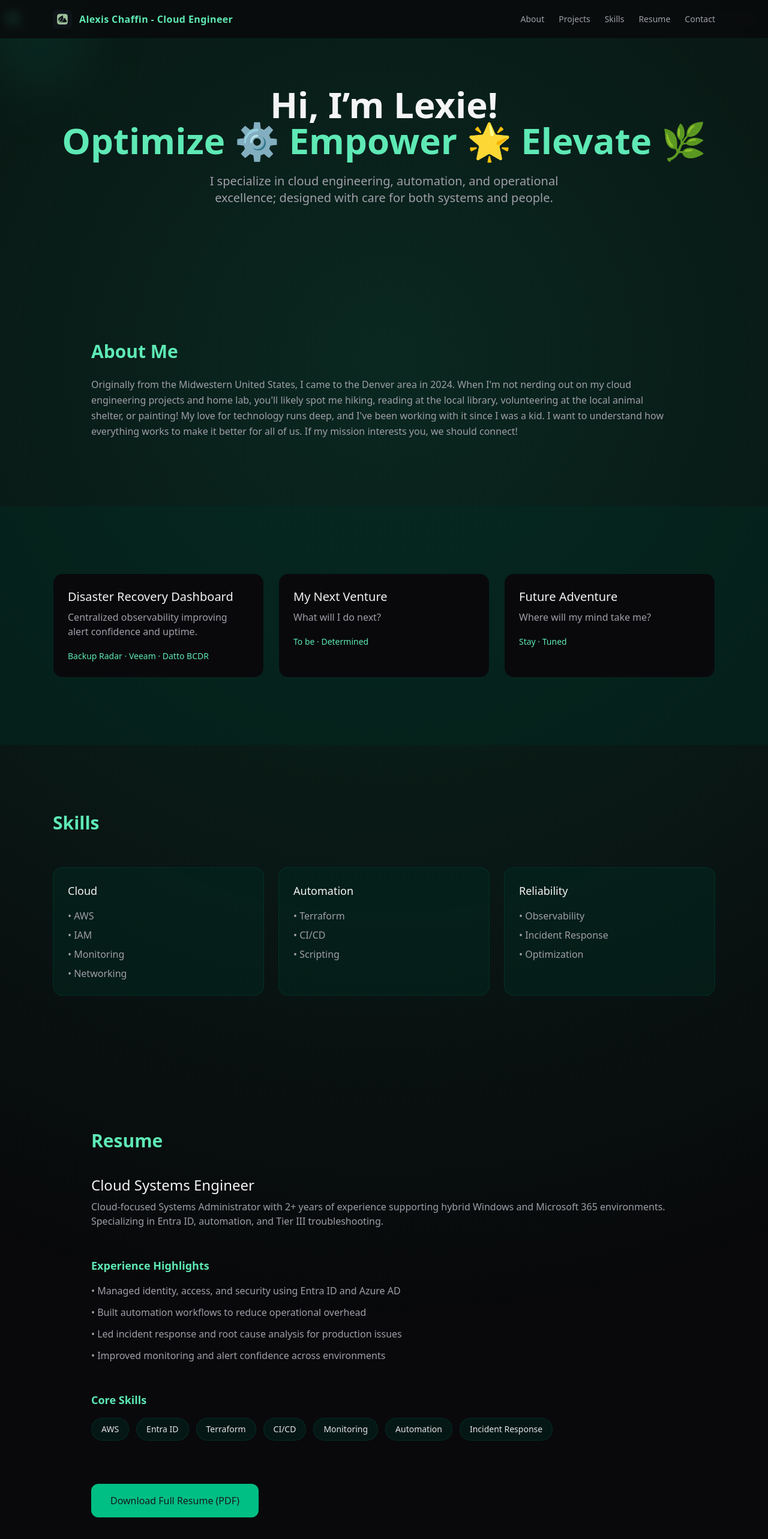
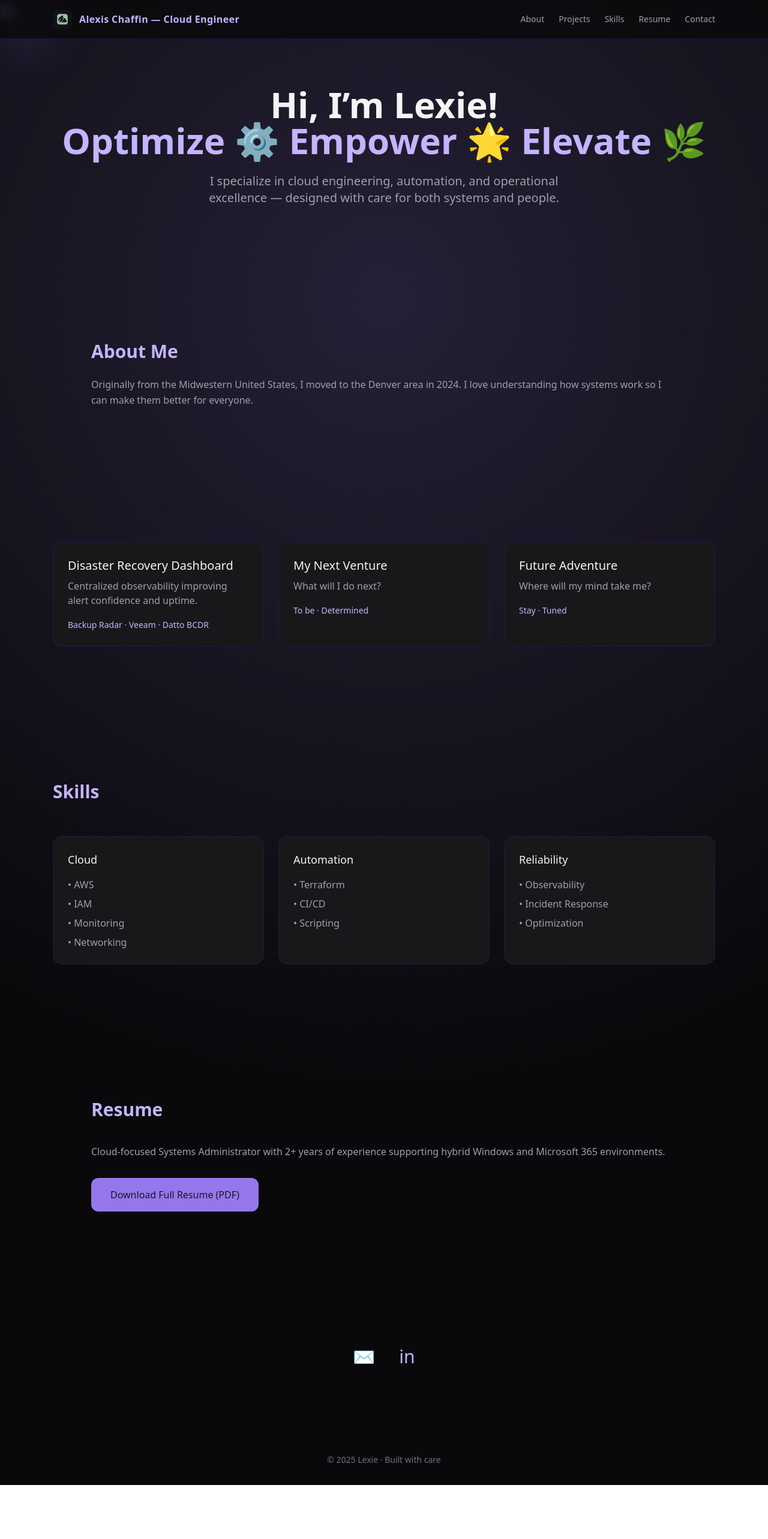
Before and after one commit to alexis-brianna/my-portfolio, a React (Vite) app: page / in a window 1280 px wide. Shown: the top 2566 px of the page at 60% size. After the commit the page ends 2476 px from the top, so only its background shows below. Built offline with nearby package versions, Linux system fonts and the light colour scheme.

Commit message:
Major UI/UX overhaul

```diff
--- a/src/App.tsx
+++ b/src/App.tsx
@@ -26,7 +26,7 @@ function CursorGlow() {
   useEffect(() => {
     const move = (e: MouseEvent) => {
       if (!ref.current) return;
-      ref.current.style.transform = `translate(${e.clientX - 60}px, ${e.clientY - 60}px)`;
+      ref.current.style.transform = `translate(${e.clientX - 40}px, ${e.clientY - 40}px)`;
     };
     window.addEventListener("mousemove", move);
     return () => window.removeEventListener("mousemove", move);
@@ -35,7 +35,7 @@ function CursorGlow() {
   return (
     <div
       ref={ref}
-      className="pointer-events-none fixed top-0 left-0 w-[120px] h-[120px] rounded-full bg-emerald-400/20 blur-3xl z-0"
+      className="pointer-events-none fixed top-0 left-0 w-[80px] h-[80px] rounded-full bg-violet-400/20 blur-2xl z-0"
     />
   );
 }
@@ -45,21 +45,21 @@ function CursorGlow() {
 function Fireflies() {
   return (
     <div className="pointer-events-none fixed inset-0 z-0">
-      {Array.from({ length: 24 }).map((_, i) => (
+      {Array.from({ length: 20 }).map((_, i) => (
         <motion.span
           key={i}
-          className="absolute w-1.5 h-1.5 rounded-full bg-emerald-300/80 blur-sm"
+          className="absolute w-1.5 h-1.5 rounded-full bg-violet-300/70 blur-sm"
           initial={{
             x: Math.random() * window.innerWidth,
             y: Math.random() * window.innerHeight,
           }}
           animate={{
-            y: [-30, 30, -30],
-            x: [-20, 20, -20],
-            opacity: [0.4, 1, 0.4],
+            y: [-20, 20, -20],
+            x: [-10, 10, -10],
+            opacity: [0.3, 0.9, 0.3],
           }}
           transition={{
-            duration: 10 + Math.random() * 6,
+            duration: 12 + Math.random() * 6,
             repeat: Infinity,
             ease: "easeInOut",
           }}
@@ -69,11 +69,37 @@ function Fireflies() {
   );
 }
 
+/* ---------------- DATA ---------------- */
+
+type Project = {
+  title: string;
+  description: string;
+  stack: string;
+};
+
+const projectData: Project[] = [
+  {
+    title: "Disaster Recovery Dashboard",
+    description: "Centralized observability improving alert confidence and uptime.",
+    stack: "Backup Radar · Veeam · Datto BCDR",
+  },
+  {
+    title: "My Next Venture",
+    description: "What will I do next?",
+    stack: "To be · Determined",
+  },
+  {
+    title: "Future Adventure",
+    description: "Where will my mind take me?",
+    stack: "Stay · Tuned",
+  },
+];
+
 /* ---------------- APP ---------------- */
 
 export default function App() {
   const { scrollY } = useScroll();
-  const bgY = useTransform(scrollY, [0, 600], [0, -120]);
+  const bgY = useTransform(scrollY, [0, 600], [0, -100]);
 
   return (
     <div className="relative bg-zinc-950 text-zinc-100 min-h-screen font-sans antialiased overflow-hidden">
@@ -82,7 +108,7 @@ export default function App() {
 
       <motion.div
         style={{ y: bgY }}
-        className="absolute inset-0 bg-[radial-gradient(circle_at_50%_20%,rgba(16,185,129,0.18),transparent_65%)] z-0"
+        className="absolute inset-0 bg-[radial-gradient(circle_at_50%_20%,rgba(167,139,250,0.18),transparent_65%)] z-0"
       />
 
       <Navbar />
@@ -101,18 +127,18 @@ export default function App() {
 
 function Navbar() {
   return (
-    <nav className="fixed top-0 w-full z-50 bg-zinc-950/80 backdrop-blur border-b border-emerald-900/40">
+    <nav className="fixed top-0 w-full z-50 bg-zinc-950/80 backdrop-blur border-b border-violet-900/30">
       <div className="max-w-6xl mx-auto px-6 py-4 flex justify-between items-center">
         <div className="flex items-center gap-3">
           <img src="/favicon.jpg" className="w-8 h-8 rounded-lg" />
-          <span className="font-semibold tracking-wide text-emerald-300">
-            Alexis Chaffin - Cloud Engineer
+          <span className="font-semibold tracking-wide text-violet-300">
+            Alexis Chaffin — Cloud Engineer
           </span>
         </div>
 
         <div className="hidden md:flex space-x-6 text-sm text-zinc-400">
           {["about", "projects", "skills", "resume", "contact"].map((id) => (
-            <a key={id} href={`#${id}`} className="hover:text-emerald-300 transition">
+            <a key={id} href={`#${id}`} className="hover:text-violet-300 transition">
               {id.charAt(0).toUpperCase() + id.slice(1)}
             </a>
           ))}
@@ -130,15 +156,12 @@ function Hero() {
       <motion.div variants={stagger} initial="hidden" animate="visible">
         <motion.h1 variants={fadeUp} className="text-5xl md:text-6xl font-bold mb-6">
           Hi, I’m Lexie!
-
           <br />
-          <span className="text-emerald-300">
-            Optimize ⚙️ Empower 🌟 Elevate 🌿
-          </span>
+          <span className="text-violet-300">Optimize ⚙️ Empower 🌟 Elevate 🌿</span>
         </motion.h1>
 
         <motion.p variants={fadeUp} className="text-xl text-zinc-400 max-w-2xl mx-auto">
-          I specialize in cloud engineering, automation, and operational excellence;
+          I specialize in cloud engineering, automation, and operational excellence —
           designed with care for both systems and people.
         </motion.p>
       </motion.div>
@@ -152,16 +175,10 @@ function About() {
   return (
     <section id="about" className="max-w-5xl mx-auto px-6 py-28 relative z-10">
       <motion.div variants={fadeUp} initial="hidden" whileInView="visible">
-        <h2 className="text-3xl font-semibold mb-6 text-emerald-300">About Me</h2>
+        <h2 className="text-3xl font-semibold mb-6 text-violet-300">About Me</h2>
         <p className="text-zinc-400 leading-relaxed">
-          Originally from the Midwestern United States, I came to the Denver area in 2024.
-          When I'm not nerding out on my cloud engineering projects and home lab, you'll
-          likely spot me hiking, reading at the local library, volunteering at the local
-          animal shelter, or painting!
-
-          My love for technology runs deep, and I've been working with it since I was a kid.
-          I want to understand how everything works to make it better for all of us. If my mission
-          interests you, we should connect!
+          Originally from the Midwestern United States, I moved to the Denver area in 2024.
+          I love understanding how systems work so I can make them better for everyone.
         </p>
       </motion.div>
     </section>
@@ -170,27 +187,9 @@ function About() {
 
 /* ---------------- PROJECTS ---------------- */
 
-const projectData = [
-  {
-    title: "Disaster Recovery Dashboard",
-    description: "Centralized observability improving alert confidence and uptime.",
-    stack: "Backup Radar · Veeam · Datto BCDR",
-  },
-  {
-    title: "My Next Venture",
-    description: "What will I do next?",
-    stack: "To be · Determined",
-  },
-  {
-    title: "Future Adventure",
-    description: "Where will my mind take me?",
-    stack: "Stay · Tuned",
-  },
-];
-
 function Projects() {
   return (
-    <section id="projects" className="bg-emerald-950/40 py-28 relative z-10">
+    <section id="projects" className="py-28 relative z-10">
       <div className="max-w-6xl mx-auto px-6 grid md:grid-cols-3 gap-6">
         {projectData.map((p) => (
           <motion.div
@@ -199,11 +198,11 @@ function Projects() {
             initial="hidden"
             whileInView="visible"
             whileHover={{ y: -6, scale: 1.02 }}
-            className="p-6 rounded-2xl bg-zinc-950 border border-emerald-900/40"
+            className="p-6 rounded-2xl bg-zinc-900 border border-violet-900/30"
           >
             <h3 className="text-xl mb-2">{p.title}</h3>
             <p className="text-zinc-400 mb-4">{p.description}</p>
-            <span className="text-sm text-emerald-300">{p.stack}</span>
+            <span className="text-sm text-violet-300">{p.stack}</span>
           </motion.div>
         ))}
       </div>
@@ -216,7 +215,7 @@ function Projects() {
 function Skills() {
   return (
     <section id="skills" className="max-w-6xl mx-auto px-6 py-28 relative z-10">
-      <h2 className="text-3xl font-semibold mb-14 text-emerald-300">Skills</h2>
+      <h2 className="text-3xl font-semibold mb-14 text-violet-300">Skills</h2>
 
       <div className="grid md:grid-cols-3 gap-6 text-zinc-400">
         <SkillBlock title="Cloud" items={["AWS", "IAM", "Monitoring", "Networking"]} />
@@ -229,11 +228,17 @@ function Skills() {
 
 function SkillBlock({ title, items }: { title: string; items: string[] }) {
   return (
-    <motion.div variants={fadeUp} initial="hidden" whileInView="visible"
-      className="p-6 rounded-2xl bg-emerald-950/40 border border-emerald-900/40">
+    <motion.div
+      variants={fadeUp}
+      initial="hidden"
+      whileInView="visible"
+      className="p-6 rounded-2xl bg-zinc-900 border border-violet-900/30"
+    >
       <h3 className="text-lg font-medium mb-4 text-zinc-100">{title}</h3>
       <ul className="space-y-2">
-        {items.map((i) => <li key={i}>• {i}</li>)}
+        {items.map((i) => (
+          <li key={i}>• {i}</li>
+        ))}
       </ul>
     </motion.div>
   );
@@ -244,97 +249,38 @@ function SkillBlock({ title, items }: { title: string; items: string[] }) {
 function Resume() {
   return (
     <section id="resume" className="max-w-5xl mx-auto px-6 py-28 relative z-10">
-      <motion.h2
-        variants={fadeUp}
-        initial="hidden"
-        whileInView="visible"
-        className="text-3xl font-semibold mb-10 text-emerald-300"
-      >
-        Resume
-      </motion.h2>
+      <h2 className="text-3xl font-semibold mb-10 text-violet-300">Resume</h2>
 
-      <motion.div
-        variants={fadeUp}
-        initial="hidden"
-        whileInView="visible"
-        className="space-y-12"
-      >
-        {/* Header */}
-        <div>
-          <h3 className="text-2xl font-medium text-zinc-100">
-            Cloud Systems Engineer
-          </h3>
-          <p className="text-zinc-400 mt-2">
-            Cloud-focused Systems Administrator with 2+ years of experience
-            supporting hybrid Windows and Microsoft 365 environments.
-            Specializing in Entra ID, automation, and Tier III troubleshooting.
+      <p className="text-zinc-400 mb-8">
+        Cloud-focused Systems Administrator with 2+ years of experience supporting
+        hybrid Windows and Microsoft 365 environments.
       </p>
-        </div>
 
-        {/* Experience */}
-        <div>
-          <h4 className="text-lg font-semibold text-emerald-300 mb-4">
-            Experience Highlights
-          </h4>
-          <ul className="space-y-3 text-zinc-400">
-            <li>• Managed identity, access, and security using Entra ID and Azure AD</li>
-            <li>• Built automation workflows to reduce operational overhead</li>
-            <li>• Led incident response and root cause analysis for production issues</li>
-            <li>• Improved monitoring and alert confidence across environments</li>
-          </ul>
-        </div>
-
-        {/* Skills */}
-        <div>
-          <h4 className="text-lg font-semibold text-emerald-300 mb-4">
-            Core Skills
-          </h4>
-          <div className="flex flex-wrap gap-3">
-            {[
-              "AWS",
-              "Entra ID",
-              "Terraform",
-              "CI/CD",
-              "Monitoring",
-              "Automation",
-              "Incident Response",
-            ].map((skill) => (
-              <span
-                key={skill}
-                className="px-4 py-2 rounded-full bg-emerald-950/40 border border-emerald-900/40 text-sm text-zinc-200"
-              >
-                {skill}
-              </span>
-            ))}
-          </div>
-        </div>
-
-        {/* Download */}
-        <div className="pt-6">
       <a
         href="/Alexis-Chaffin-Resume.pdf"
         download
-            className="inline-flex items-center gap-2 px-8 py-4 rounded-xl bg-emerald-400/90 hover:bg-emerald-300 text-zinc-900 font-medium transition"
+        className="inline-flex px-8 py-4 rounded-xl bg-violet-400/90 hover:bg-violet-300 text-zinc-900 font-medium transition"
       >
         Download Full Resume (PDF)
       </a>
-        </div>
-      </motion.div>
     </section>
   );
 }
-
 
 /* ---------------- CONTACT ---------------- */
 
 function Contact() {
   return (
-    <section id="contact" className="bg-emerald-950/40 py-28 text-center relative z-10">
-      <div className="flex justify-center gap-10 text-3xl text-emerald-300">
-        <motion.a whileHover={{ scale: 1.2 }} href="mailto:lexie@pxedust.cc" aria-label="Email">
+    <section id="contact" className="py-28 text-center relative z-10">
+      <div className="flex justify-center gap-10 text-3xl text-violet-300">
+        <motion.a whileHover={{ scale: 1.2 }} href="mailto:lexie@pxedust.cc">
           ✉
         </motion.a>
-        <motion.a whileHover={{ scale: 1.2 }} href="https://www.linkedin.com/in/abchaffin" target="_blank" aria-label="LinkedIn">
+        <motion.a
+          whileHover={{ scale: 1.2 }}
+          href="https://www.linkedin.com/in/abchaffin"
+          target="_blank"
+        >
           in
         </motion.a>
       </div>
```
Lines whose indentation alone changed are shown as unchanged.
